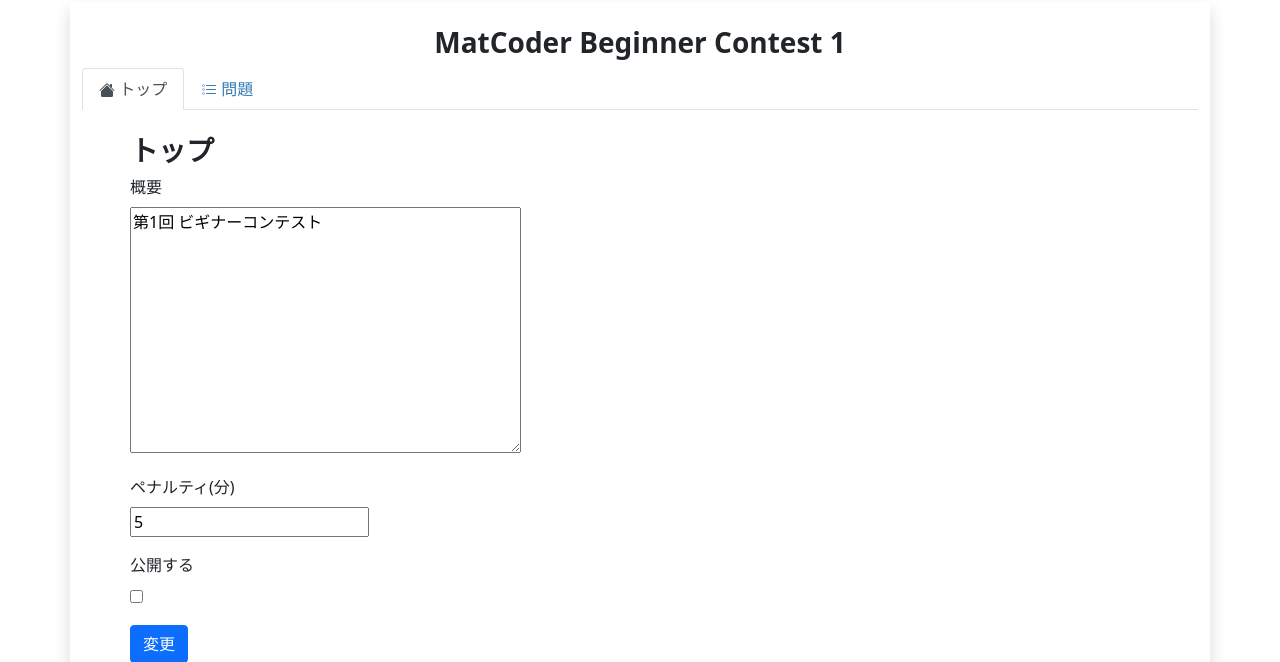
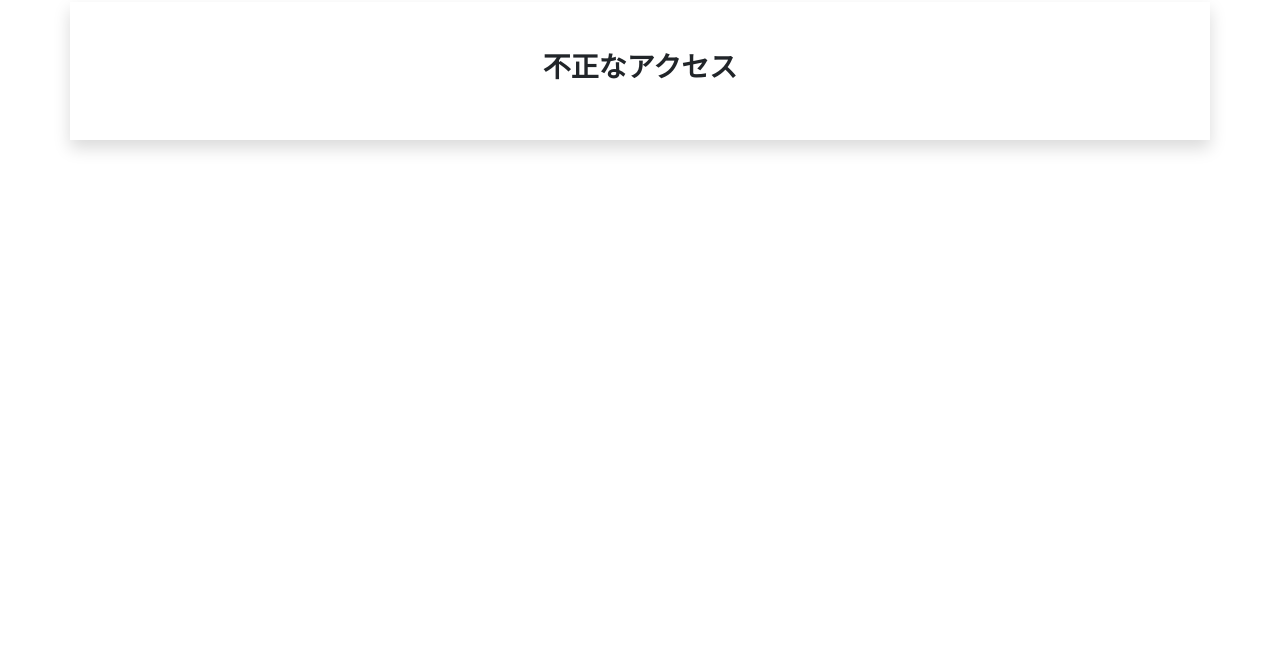
Before and after one commit to Joju-Matsumoto/matcoder, a Django app: a page that uses contests/templates/contests/contest_edit_base.html in a window 1280 px wide. Shown: the part 58-720 px from the top of the page. Run offline with Django 3.2, Linux system fonts and the light colour scheme; data comes from the database, SQL or seed files in the repository; some libraries are stand-ins or nearby versions.

Commit message:
editページの不正なアクセス対応

```diff
--- a/contests/templates/contests/contest_edit_base.html
+++ b/contests/templates/contests/contest_edit_base.html
@@ -8,6 +8,7 @@
 
 {% block content %}
 
+{% if user in author.users.all %}
 {% comment %} 編集ページ共通のバー {% endcomment %}
 <div class="row">
     <div class="col-12 mt-4 text-center">
@@ -31,8 +32,19 @@
     </div>
 </div>
 
+
 {% block contest_content %}
 {% comment %} オーバーライド {% endcomment %}
 {% endblock contest_content %}
 
+{% else %}
+
+<div class="row p-5">
+    <div class="col-sm-12 text-center">
+        <h3>不正なアクセス</h3>
+    </div>
+</div>
+
+{% endif %}
+
 {% endblock content %}
```
